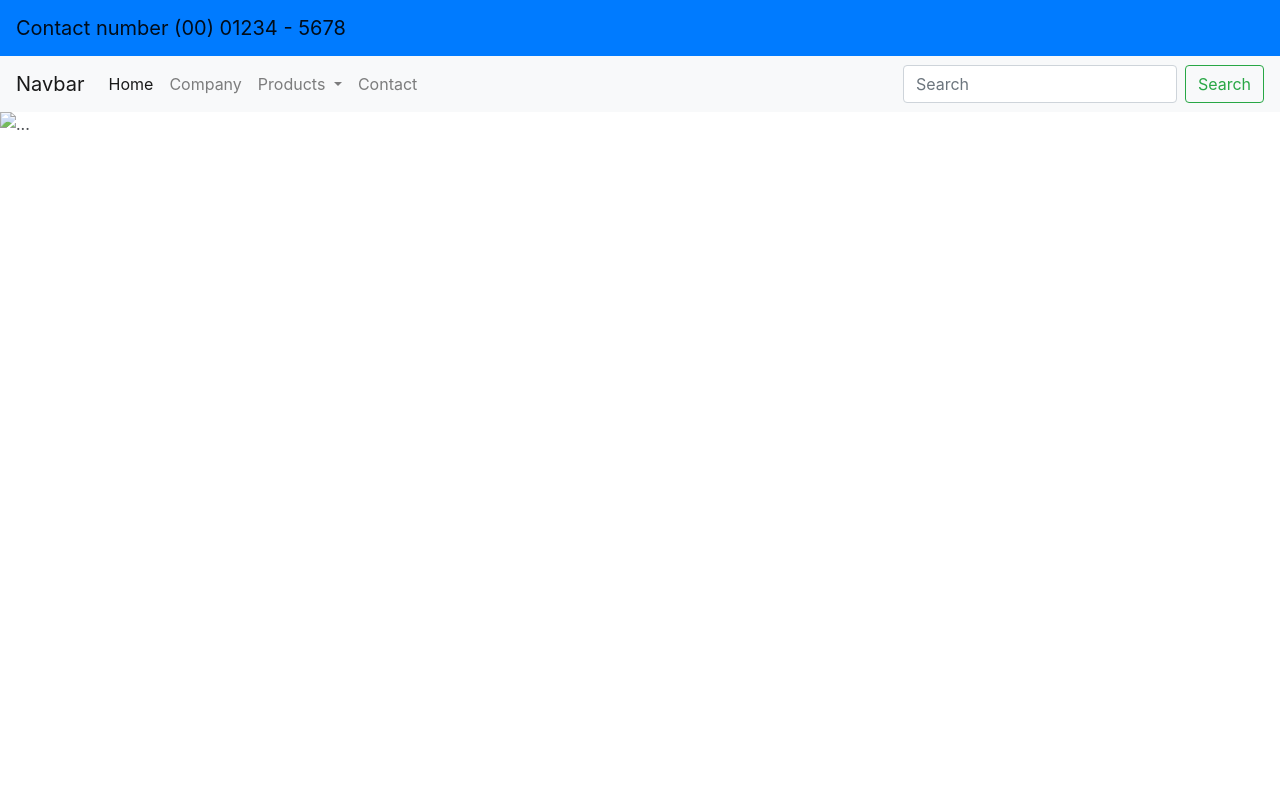
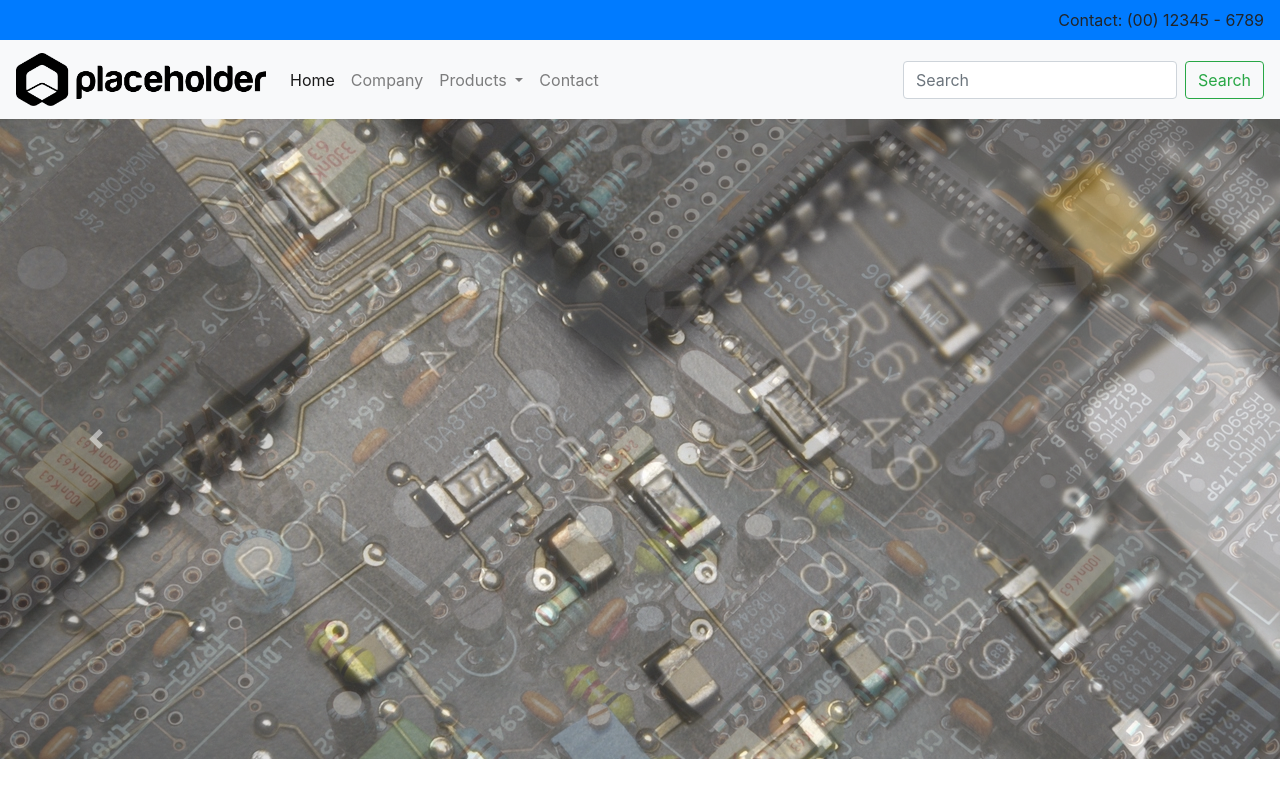
Before and after one commit to edumats/company_page, a plain HTML site: page index.html in a window 1280 px wide. Drawn offline with nearby package versions, Linux system fonts and the light colour scheme.

Commit message:
Added images

```diff
--- a/index.html
+++ b/index.html
@@ -11,15 +11,19 @@
     <script src="https://cdnjs.cloudflare.com/ajax/libs/popper.js/1.14.3/umd/popper.min.js"></script>
     <script src="https://maxcdn.bootstrapcdn.com/bootstrap/4.1.3/js/bootstrap.min.js"></script>
 
+    <!-- Custom CSS -->
+    <link href="static/styles.css" rel="stylesheet" />
+
     <title>My Webpage</title>
 </head>
 <body>
     <nav class="navbar navbar-light bg-primary">
-        <span class="navbar-brand mb-0 h8">Contact number (00) 01234 - 5678</span>
+        <span id="navContact" class="navbar-brand mb-0"></span>
+        <p class="mb-0">Contact: (00) 12345 - 6789</p>
     </nav>
     <!-- Main Navbar -->
     <nav class="navbar navbar-expand-lg navbar-light bg-light">
-        <a class="navbar-brand" href="#">Navbar</a>
+        <a class="navbar-brand" href="#"><img class="img-fluid img-max" src="images\placeholder.com-logo3.png"/></a>
         <button class="navbar-toggler" type="button" data-toggle="collapse" data-target="#navbarSupportedContent" aria-controls="navbarSupportedContent" aria-expanded="false" aria-label="Toggle navigation">
         <span class="navbar-toggler-icon"></span>
         </button>
@@ -60,13 +64,13 @@
     <div id="carouselExampleFade" class="carousel slide carousel-fade" data-ride="carousel">
         <div class="carousel-inner">
             <div class="carousel-item active">
-                <img src="..." class="d-block w-100" alt="...">
+                <img src="images\circuit.jpg" class="d-block w-100" alt="...">
             </div>
             <div class="carousel-item">
-                <img src="..." class="d-block w-100" alt="...">
+                <img src="images\circuit3.jpg" class="d-block w-100" alt="...">
             </div>
             <div class="carousel-item">
-                <img src="..." class="d-block w-100" alt="...">
+                <img src="images\circuit2.jpg" class="d-block w-100" alt="...">
             </div>
         </div>
         <a class="carousel-control-prev" href="#carouselExampleFade" role="button" data-slide="prev">
--- /dev/null
+++ b/static/styles.css
@@ -0,0 +1,12 @@
+.img-max {
+    max-width: 250px;
+    width: 100%;
+}
+
+.carousel-item {
+    height: 80vh;
+}
+
+#navContact {
+    max-height: 5px;
+}
```
Also changed, not shown: images/andes.jpg (added), images/circuit.jpg (added), images/circuit2.jpg (added), images/circuit3.jpg (added), images/placeholder.com-logo3.png (added).
